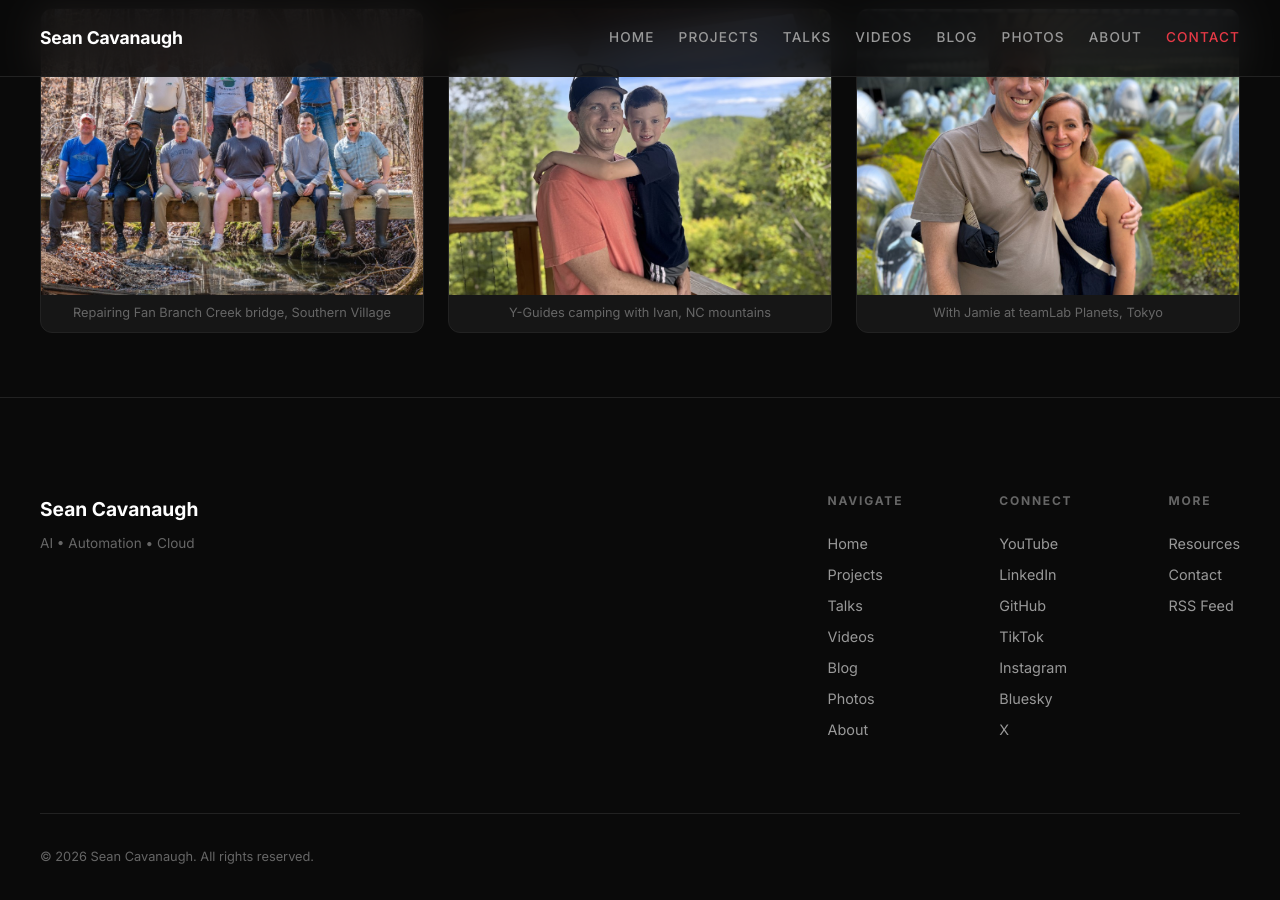
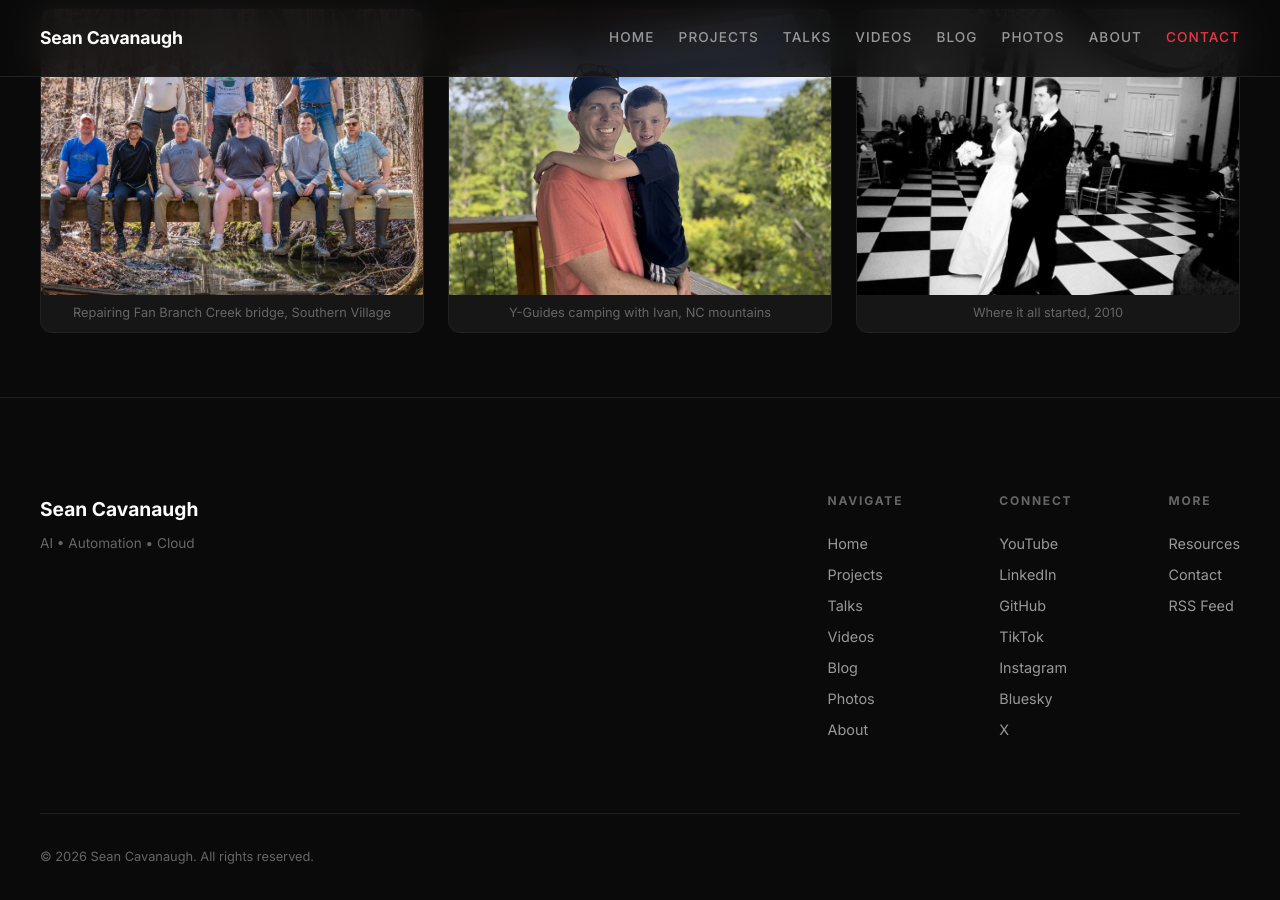
Before and after one commit to IPvSean/cavanaugh.pro, a Jekyll site: the page built from pages/about.html, in a window 1280 px wide and 900 px high, scrolled down 3156 px. Built offline with Jekyll 4.4.1, drawn with Linux system fonts in a browser that asks for light colours.

Commit message:
Add wedding photo (2010) to close out the personal section
Co-authored-by: Cursor <cursoragent@cursor.com>

```diff
--- a/pages/about.html
+++ b/pages/about.html
@@ -104,8 +104,8 @@ permalink: /about/
           <span>Y-Guides camping with Ivan, NC mountains</span>
         </div>
         <div class="about-family-item">
-          <img src="/assets/images/tokyo-teamlab-jamie.png" alt="With Jamie at teamLab Planets — Tokyo, Japan, 2026" loading="lazy">
-          <span>With Jamie at teamLab Planets, Tokyo</span>
+          <img src="/assets/images/wedding-2010.png" alt="Sean and Jamie's wedding — 2010" loading="lazy">
+          <span>Where it all started, 2010</span>
         </div>
       </div>
     </div>
```
Also changed, not shown: assets/images/wedding-2010.png (added).
